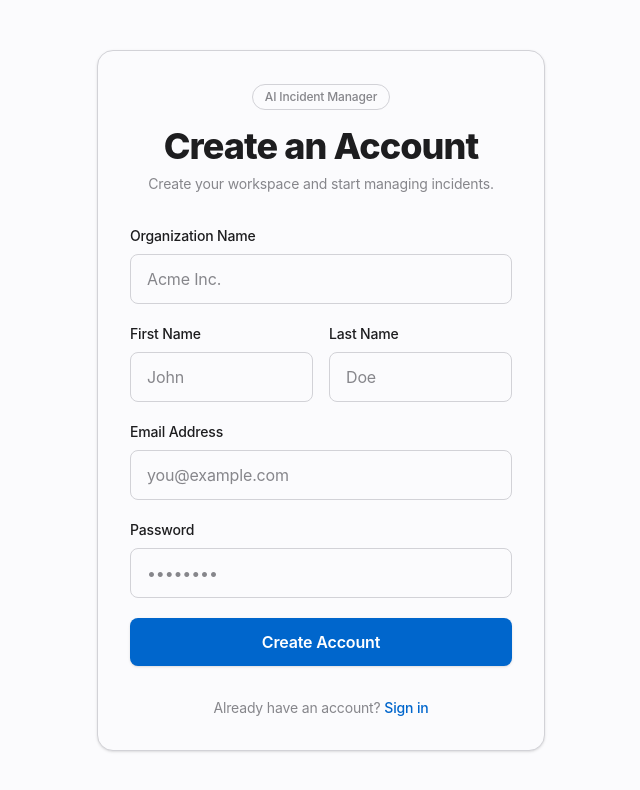
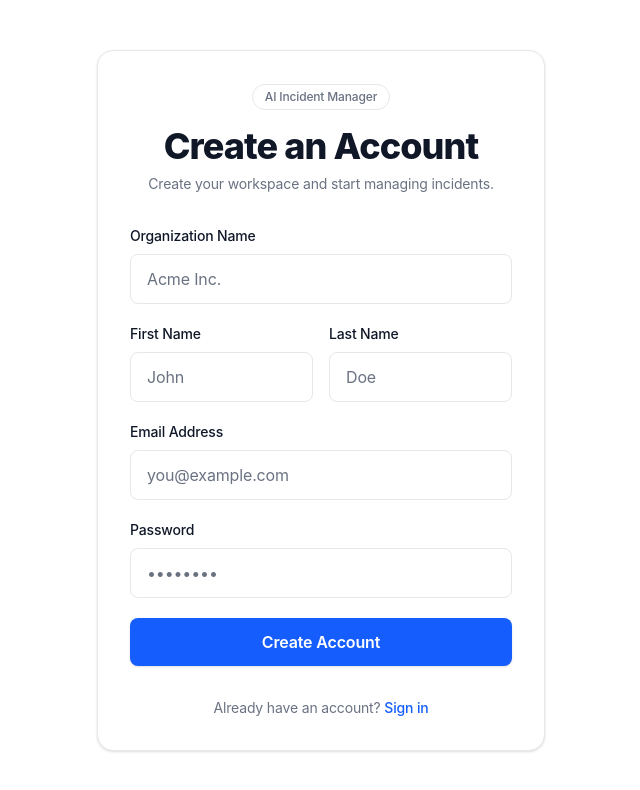
Before and after one commit to sagarsajwan26/AI_incident_manager, a Next.js app in the folder client/: page /signup in a window 1280 px wide. Shown: the top 790 px of the page, without its empty margins (319-959 px from the left). Built offline with nearby package versions, Linux system fonts and the light colour scheme; no server answers.

Commit message:
style: replace css variables with standard tailwind classes in landing and auth pages

```diff
--- a/client/app/signup/page.tsx
+++ b/client/app/signup/page.tsx
@@ -54,20 +54,20 @@ export default function SignupPage() {
   }
 
   return (
-    <main className="min-h-screen flex items-center justify-center bg-[var(--background)] px-4 py-12 text-[var(--foreground)]">
+    <main className="min-h-screen flex items-center justify-center bg-white dark:bg-gray-950 px-4 py-12 text-gray-900 dark:text-gray-100">
       <section className="w-full max-w-md">
-        <div className="rounded-2xl border border-[var(--border)] bg-[var(--background)] p-8 shadow-sm">
+        <div className="rounded-2xl border border-gray-200 dark:border-gray-800 bg-white dark:bg-gray-950 p-8 shadow-sm">
           {/* Header */}
           <div className="mb-8 text-center">
-            <div className="mb-4 inline-flex rounded-full border border-[var(--border)] bg-[var(--background)] px-3 py-1 text-xs font-medium text-[var(--muted)]">
+            <div className="mb-4 inline-flex rounded-full border border-gray-200 dark:border-gray-800 bg-white dark:bg-gray-950 px-3 py-1 text-xs font-medium text-gray-500 dark:text-gray-400">
               AI Incident Manager
             </div>
 
-            <h1 className="text-4xl font-extrabold tracking-tight text-[var(--foreground)]">
+            <h1 className="text-4xl font-extrabold tracking-tight text-gray-900 dark:text-gray-100">
               Create an Account
             </h1>
 
-            <p className="mt-2 text-sm text-[var(--muted)]">
+            <p className="mt-2 text-sm text-gray-500 dark:text-gray-400">
               Create your workspace and start managing incidents.
             </p>
           </div>
@@ -97,7 +97,7 @@ export default function SignupPage() {
             <div>
               <label
                 htmlFor="tenantName"
-                className="mb-2 block text-sm font-medium text-[var(--foreground)]"
+                className="mb-2 block text-sm font-medium text-gray-900 dark:text-gray-100"
               >
                 Organization Name
               </label>
@@ -112,7 +112,7 @@ export default function SignupPage() {
                 autoComplete="organization"
                 required
                 disabled={isLoading}
-                className="w-full rounded-lg border border-[var(--border)] bg-[var(--background)] px-4 py-3 text-[var(--foreground)] outline-none transition placeholder:text-[var(--muted)] focus:border-[var(--accent)] focus:ring-1 focus:ring-[var(--accent)] disabled:cursor-not-allowed disabled:opacity-60"
+                className="w-full rounded-lg border border-gray-200 dark:border-gray-800 bg-white dark:bg-gray-950 px-4 py-3 text-gray-900 dark:text-gray-100 outline-none transition placeholder:text-gray-500 dark:text-gray-400 focus:border-blue-500 focus:ring-1 focus:ring-blue-500 disabled:cursor-not-allowed disabled:opacity-60"
               />
             </div>
 
@@ -121,7 +121,7 @@ export default function SignupPage() {
               <div>
                 <label
                   htmlFor="firstName"
-                  className="mb-2 block text-sm font-medium text-[var(--foreground)]"
+                  className="mb-2 block text-sm font-medium text-gray-900 dark:text-gray-100"
                 >
                   First Name
                 </label>
@@ -136,14 +136,14 @@ export default function SignupPage() {
                   autoComplete="given-name"
                   required
                   disabled={isLoading}
-                  className="w-full rounded-lg border border-[var(--border)] bg-[var(--background)] px-4 py-3 text-[var(--foreground)] outline-none transition placeholder:text-[var(--muted)] focus:border-[var(--accent)] focus:ring-1 focus:ring-[var(--accent)] disabled:cursor-not-allowed disabled:opacity-60"
+                  className="w-full rounded-lg border border-gray-200 dark:border-gray-800 bg-white dark:bg-gray-950 px-4 py-3 text-gray-900 dark:text-gray-100 outline-none transition placeholder:text-gray-500 dark:text-gray-400 focus:border-blue-500 focus:ring-1 focus:ring-blue-500 disabled:cursor-not-allowed disabled:opacity-60"
                 />
               </div>
 
               <div>
                 <label
                   htmlFor="lastName"
-                  className="mb-2 block text-sm font-medium text-[var(--foreground)]"
+                  className="mb-2 block text-sm font-medium text-gray-900 dark:text-gray-100"
                 >
                   Last Name
                 </label>
@@ -158,7 +158,7 @@ export default function SignupPage() {
                   autoComplete="family-name"
                   required
                   disabled={isLoading}
-                  className="w-full rounded-lg border border-[var(--border)] bg-[var(--background)] px-4 py-3 text-[var(--foreground)] outline-none transition placeholder:text-[var(--muted)] focus:border-[var(--accent)] focus:ring-1 focus:ring-[var(--accent)] disabled:cursor-not-allowed disabled:opacity-60"
+                  className="w-full rounded-lg border border-gray-200 dark:border-gray-800 bg-white dark:bg-gray-950 px-4 py-3 text-gray-900 dark:text-gray-100 outline-none transition placeholder:text-gray-500 dark:text-gray-400 focus:border-blue-500 focus:ring-1 focus:ring-blue-500 disabled:cursor-not-allowed disabled:opacity-60"
                 />
               </div>
             </div>
@@ -167,7 +167,7 @@ export default function SignupPage() {
             <div>
               <label
                 htmlFor="email"
-                className="mb-2 block text-sm font-medium text-[var(--foreground)]"
+                className="mb-2 block text-sm font-medium text-gray-900 dark:text-gray-100"
               >
                 Email Address
               </label>
@@ -182,7 +182,7 @@ export default function SignupPage() {
                 autoComplete="email"
                 required
                 disabled={isLoading}
-                className="w-full rounded-lg border border-[var(--border)] bg-[var(--background)] px-4 py-3 text-[var(--foreground)] outline-none transition placeholder:text-[var(--muted)] focus:border-[var(--accent)] focus:ring-1 focus:ring-[var(--accent)] disabled:cursor-not-allowed disabled:opacity-60"
+                className="w-full rounded-lg border border-gray-200 dark:border-gray-800 bg-white dark:bg-gray-950 px-4 py-3 text-gray-900 dark:text-gray-100 outline-none transition placeholder:text-gray-500 dark:text-gray-400 focus:border-blue-500 focus:ring-1 focus:ring-blue-500 disabled:cursor-not-allowed disabled:opacity-60"
               />
             </div>
 
@@ -190,7 +190,7 @@ export default function SignupPage() {
             <div>
               <label
                 htmlFor="password"
-                className="mb-2 block text-sm font-medium text-[var(--foreground)]"
+                className="mb-2 block text-sm font-medium text-gray-900 dark:text-gray-100"
               >
                 Password
               </label>
@@ -206,7 +206,7 @@ export default function SignupPage() {
                 minLength={8}
                 required
                 disabled={isLoading}
-                className="w-full rounded-lg border border-[var(--border)] bg-[var(--background)] px-4 py-3 text-[var(--foreground)] outline-none transition placeholder:text-[var(--muted)] focus:border-[var(--accent)] focus:ring-1 focus:ring-[var(--accent)] disabled:cursor-not-allowed disabled:opacity-60"
+                className="w-full rounded-lg border border-gray-200 dark:border-gray-800 bg-white dark:bg-gray-950 px-4 py-3 text-gray-900 dark:text-gray-100 outline-none transition placeholder:text-gray-500 dark:text-gray-400 focus:border-blue-500 focus:ring-1 focus:ring-blue-500 disabled:cursor-not-allowed disabled:opacity-60"
               />
             </div>
 
@@ -214,18 +214,18 @@ export default function SignupPage() {
             <button
               type="submit"
               disabled={isLoading}
-              className="w-full rounded-lg bg-[var(--accent)] px-4 py-3 font-semibold text-white shadow-sm transition hover:opacity-90 active:scale-[0.99] disabled:cursor-not-allowed disabled:opacity-50"
+              className="w-full rounded-lg bg-blue-600 dark:bg-blue-500 px-4 py-3 font-semibold text-white shadow-sm transition hover:opacity-90 active:scale-[0.99] disabled:cursor-not-allowed disabled:opacity-50"
             >
               {isLoading ? "Creating Account..." : "Create Account"}
             </button>
           </form>
 
           {/* Login */}
-          <p className="mt-8 text-center text-sm text-[var(--muted)]">
+          <p className="mt-8 text-center text-sm text-gray-500 dark:text-gray-400">
             Already have an account?{" "}
             <Link
               href="/login"
-              className="font-medium text-[var(--accent)] transition hover:opacity-80"
+              className="font-medium text-blue-600 dark:text-blue-400 transition hover:opacity-80"
             >
               Sign in
             </Link>
```
Also changed, not shown: client/app/login/page.tsx (+12 -12 lines), client/app/page.tsx (+12 -12 lines).
